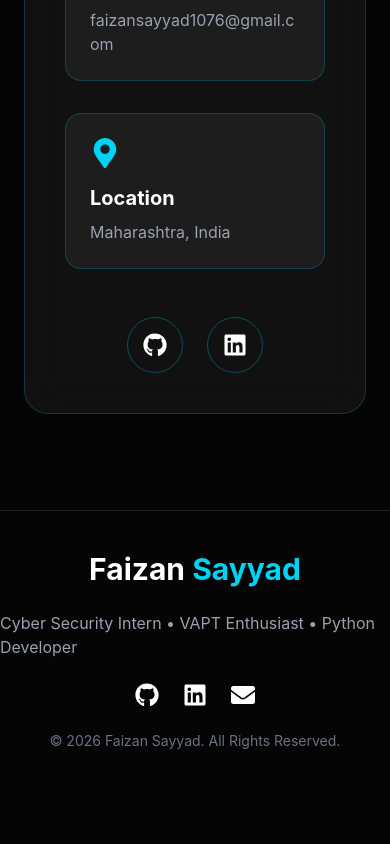
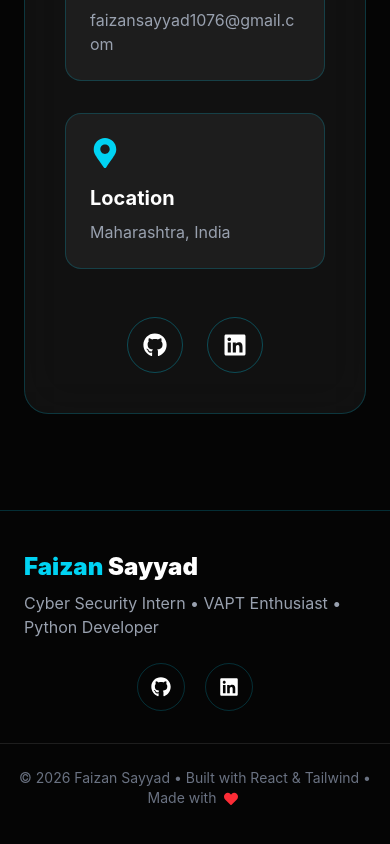
Before and after one commit to faizansayyad7/Portfolio, a React app: page / in a window 390 px wide. Shown: the part 10117-10961 px from the top of the page. Before the commit the page ends 10908 px from the top, so only its background shows below. Built offline with nearby package versions, Linux system fonts and the light colour scheme; the HTML template or start-up script is replaced by a standard one.

Commit message:
Premium Footer Design

```diff
--- a/src/components/Footer.jsx
+++ b/src/components/Footer.jsx
@@ -1,55 +1,51 @@
-import {
-  FaGithub,
-  FaLinkedin,
-  FaEnvelope,
-} from "react-icons/fa";
+import { FaGithub, FaLinkedin, FaHeart } from "react-icons/fa";
 
 export default function Footer() {
   return (
-    <footer className="border-t border-white/10 bg-transparent py-10 text-white">
+    <footer className="border-t border-cyan-400/20 bg-[#050505] py-10">
 
-      <div className="mx-auto flex max-w-7xl flex-col items-center gap-6">
+      <div className="mx-auto flex max-w-7xl flex-col items-center justify-between gap-6 px-6 md:flex-row">
 
-        <h2 className="text-3xl font-bold">
-          Faizan <span className="text-cyan-400">Sayyad</span>
-        </h2>
+        <div>
 
-        <p className="text-gray-400">
-          Cyber Security Intern • VAPT Enthusiast • Python Developer
-        </p>
+          <h2 className="text-2xl font-black">
+            <span className="text-cyan-400">Faizan</span> Sayyad
+          </h2>
 
-        <div className="flex gap-6 text-2xl">
+          <p className="mt-2 text-gray-400">
+            Cyber Security Intern • VAPT Enthusiast • Python Developer
+          </p>
+
+        </div>
+
+        <div className="flex gap-5">
 
           <a
             href="https://github.com/faizansayyad7"
             target="_blank"
             rel="noreferrer"
-            className="hover:text-cyan-400"
+            className="flex h-12 w-12 items-center justify-center rounded-full border border-cyan-400/20 transition hover:bg-cyan-400 hover:text-black"
           >
-            <FaGithub />
+            <FaGithub size={20} />
           </a>
 
           <a
             href="https://linkedin.com/in/faizansayyad1076"
             target="_blank"
             rel="noreferrer"
-            className="hover:text-cyan-400"
+            className="flex h-12 w-12 items-center justify-center rounded-full border border-cyan-400/20 transition hover:bg-cyan-400 hover:text-black"
           >
-            <FaLinkedin />
-          </a>
-
-          <a
-            href="mailto:faizansayyad1076@gmail.com"
-            className="hover:text-cyan-400"
-          >
-            <FaEnvelope />
+            <FaLinkedin size={20} />
           </a>
 
         </div>
 
-        <p className="text-sm text-gray-500">
-          © 2026 Faizan Sayyad. All Rights Reserved.
-        </p>
+      </div>
+
+      <div className="mt-8 border-t border-white/10 pt-6 text-center text-sm text-gray-500">
+
+        © {new Date().getFullYear()} Faizan Sayyad • Built with React & Tailwind • Made with{" "}
+        <FaHeart className="mx-1 inline text-red-500" />
 
       </div>
 
```
